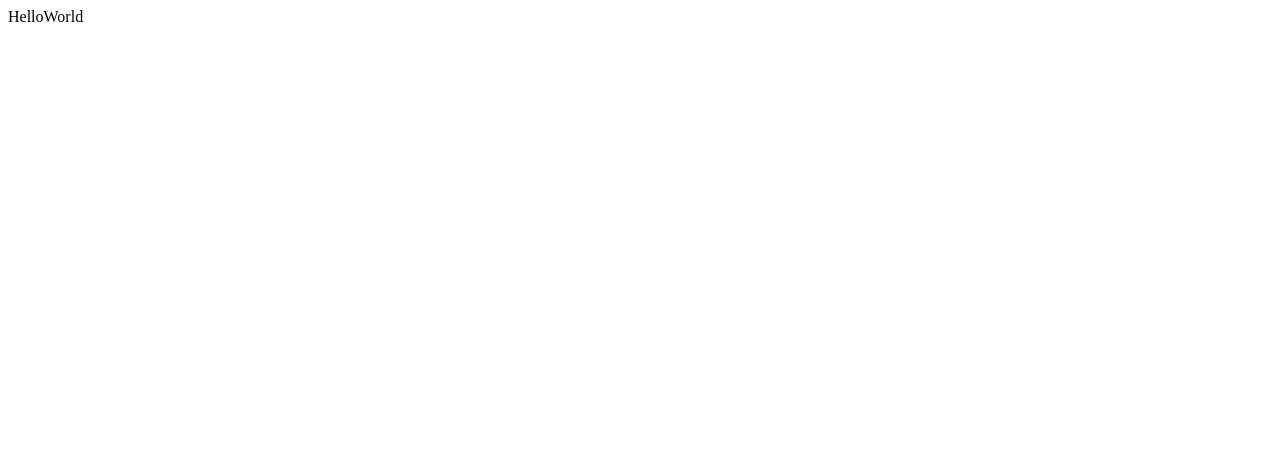
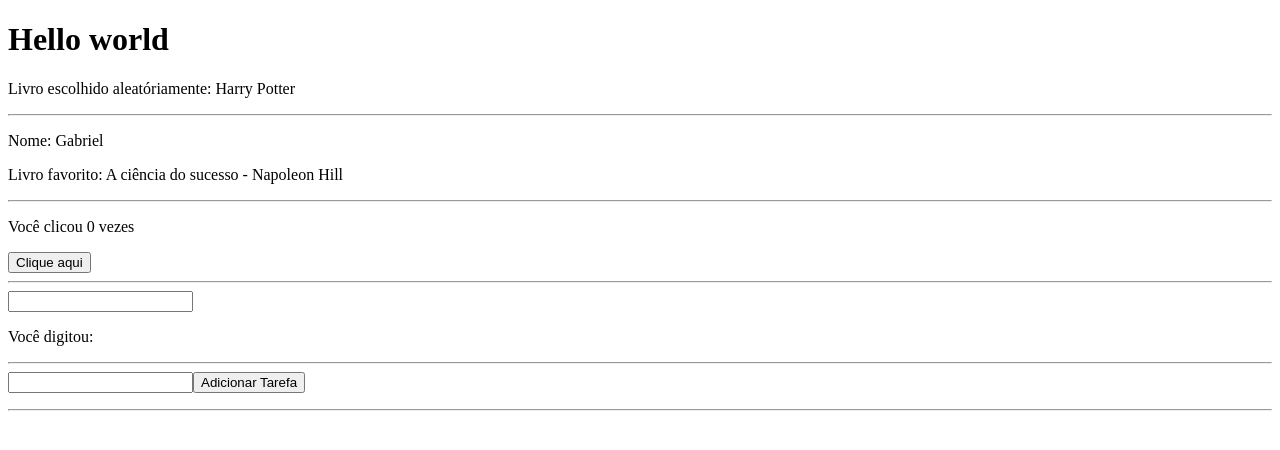
Before and after one commit to gabrielwillianfb/Studying-React, a React (Create React App) app: page / in a window 1280 px wide. Shown: the top 450 px of the page. Built offline with nearby package versions, Linux system fonts and the light colour scheme; the HTML template or start-up script is replaced by a standard one.

Commit message:
Adicionado: BookDetails (props), Counter (useState), MirrorText (useState), ToDoList (useState)

```diff
--- a/src/App.js
+++ b/src/App.js
@@ -1,9 +1,28 @@
 import HelloWorld from "./components/UniqueComponents/HelloWorld";
+import BookDetails from "./components/UniqueComponents/BookDetails";
+import Counter from "./components/UniqueComponents/Counter";
+import MirrorText from "./components/UniqueComponents/MirrorText";
+import ToDoList from "./components/UniqueComponents/ToDoList";
+
+const item = {
+  author: "Gabriel",
+  favoriteBook: "A ciência do sucesso - Napoleon Hill",
+};
 
 function App() {
   return (
     <>
       <HelloWorld />
+      <hr></hr>
+      {/* Passa o objeto item desestruturado como props para o componente BookDetails */}
+      <BookDetails author={item.author} favoriteBook={item.favoriteBook} />
+      <hr></hr>
+      <Counter />
+      <hr></hr>
+      <MirrorText />
+      <hr></hr>
+      <ToDoList />
+      <hr></hr>
     </>
   );
 }
--- /dev/null
+++ b/src/components/UniqueComponents/BookDetails.js
@@ -0,0 +1,13 @@
+// Define um componente funcional chamado BookDetails que recebe um objeto props como argumento e o desestrutura.
+function BookDetails({ author, favoriteBook }) {
+  return (
+    <div>
+      {/* Renderiza um parágrafo com o autor recebido via props */}
+      <p>Nome: {author}</p>
+
+      {/* Renderiza um parágrafo com o livro favorito recebido via props */}
+      <p>Livro favorito: {favoriteBook}</p>
+    </div>
+  );
+}
+export default BookDetails;
--- /dev/null
+++ b/src/components/UniqueComponents/Counter.js
@@ -0,0 +1,18 @@
+import { useState } from "react"; // Importa o hook useState da biblioteca React
+
+function Counter() {
+  // Declara uma variável de estado chamada 'count' e uma função 'setCount' para atualizá-la
+  // useState(0) inicializa 'count' com o valor 0
+  const [count, setCount] = useState(0);
+
+  return (
+    <div>
+      <p>Você clicou {count} vezes</p>
+      <button onClick={() => setCount(count + 1)}>
+        Clique aqui
+      </button>
+    </div>
+  );
+}
+
+export default Counter;
--- a/src/components/UniqueComponents/HelloWorld.js
+++ b/src/components/UniqueComponents/HelloWorld.js
@@ -1,9 +1,13 @@
-import React from "react";
+const books = ["O Hobbit", "Harry Potter"];
 
-const HelloWorld = () => {
+function HelloWorld() {
+  const chosenBook = Math.random() > 0.5 ? books[0] : books[1];
   return (
-    <div>HelloWorld</div>
-  )
+    <div>
+      <h1>Hello world</h1>
+      <p>Livro escolhido aleatóriamente: {chosenBook}</p>
+    </div>
+  );
 }
 
 export default HelloWorld;
--- /dev/null
+++ b/src/components/UniqueComponents/MirrorText.js
@@ -0,0 +1,20 @@
+import { useState } from "react"; // Importa o hook useState da biblioteca React
+
+function MirrorText() {
+  // Declara uma variável de estado chamada 'text' e uma função 'setText' para atualizá-la
+  // useState('') inicializa 'text' com uma string vazia
+  const [text, setText] = useState("");
+
+  return (
+    <div>
+      <input
+        type="text"
+        value={text}
+        onChange={(e) => setText(e.target.value)} // Atualiza 'text' conforme o usuário digita
+      />
+      <p>Você digitou: {text}</p>
+    </div>
+  );
+}
+
+export default MirrorText;
--- /dev/null
+++ b/src/components/UniqueComponents/ToDoList.js
@@ -0,0 +1,27 @@
+import { useState } from "react"; // Importa o hook useState da biblioteca React
+
+function ToDoList() {
+  const [todos, setTodos] = useState([]);
+  const [inputValue, setInputValue] = useState("");
+
+  const addTodo = () => {
+    // Atualiza o estado 'todos' com um novo array que inclui o valor atual de 'inputValue'
+    setTodos([...todos, inputValue]);
+    setInputValue("");
+  };
+
+  return (
+    <div>
+      <input type="text" value={inputValue} onChange={(e) => setInputValue(e.target.value)} />
+      <button onClick={addTodo}>Adicionar Tarefa</button>
+      <ul>
+        {/* Mapeia cada item 'todo' no array 'todos' para um elemento <li> */}
+        {todos.map((todo, index) => (
+          <li key={index}>{todo}</li>
+        ))}
+      </ul>
+    </div>
+  );
+}
+
+export default ToDoList;
```
